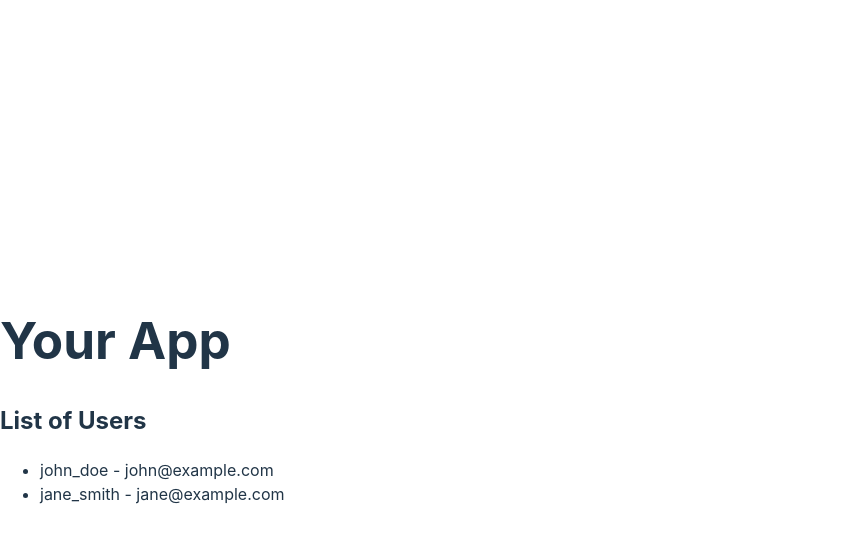
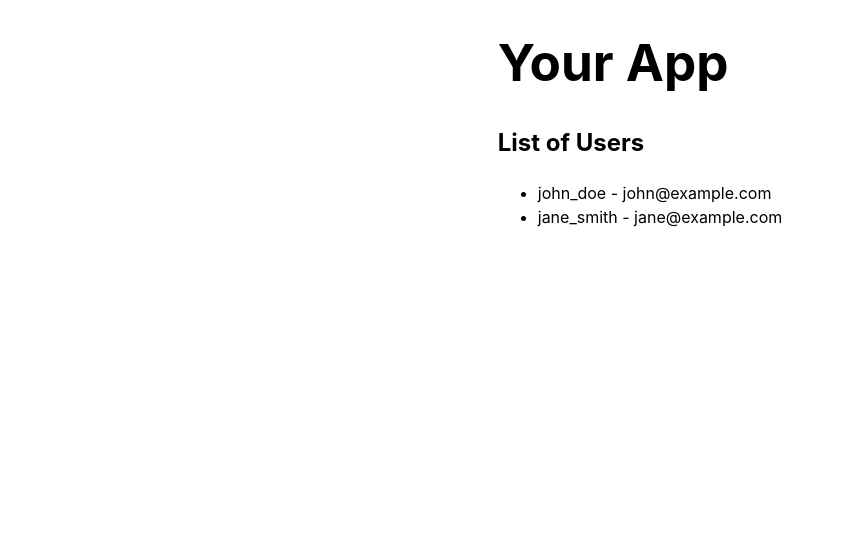
Before and after one commit to Sucharski90/royal-rumble, a React (Vite) app: page / in a window 1280 px wide. Shown: the top 542 px of the page, without its empty margins (0-843 px from the left). Built offline with nearby package versions, Linux system fonts and the light colour scheme.

Commit message:
css edits

```diff
--- a/src/Components/Entrant_List.jsx
+++ b/src/Components/Entrant_List.jsx
@@ -4,7 +4,7 @@ import React from 'react';
 import { useLargeObject } from './Entrants'; // Adjust the path based on your actual structure
 
 const EntrantList = () => {
-  const { users, settings } = useLargeObject();
+  const { users } = useLargeObject();
 
   return (
     <div>
--- a/src/index.css
+++ b/src/index.css
@@ -3,14 +3,7 @@
   line-height: 1.5;
   font-weight: 400;
 
-  color-scheme: light dark;
-  color: rgba(255, 255, 255, 0.87);
-  background-color: #242424;
-
-  font-synthesis: none;
-  text-rendering: optimizeLegibility;
-  -webkit-font-smoothing: antialiased;
-  -moz-osx-font-smoothing: grayscale;
+  color: rgb(255, 255, 255);
   -webkit-text-size-adjust: 100%;
 }
 
@@ -27,8 +20,8 @@ body {
   margin: 0;
   display: flex;
   place-items: center;
-  min-width: 320px;
-  min-height: 100vh;
+  justify-content: center;
+  color: #000000;
 }
 
 h1 {
@@ -50,20 +43,3 @@ button {
 button:hover {
   border-color: #646cff;
 }
-button:focus,
-button:focus-visible {
-  outline: 4px auto -webkit-focus-ring-color;
-}
-
-@media (prefers-color-scheme: light) {
-  :root {
-    color: #213547;
-    background-color: #ffffff;
-  }
-  a:hover {
-    color: #747bff;
-  }
-  button {
-    background-color: #f9f9f9;
-  }
-}
```
